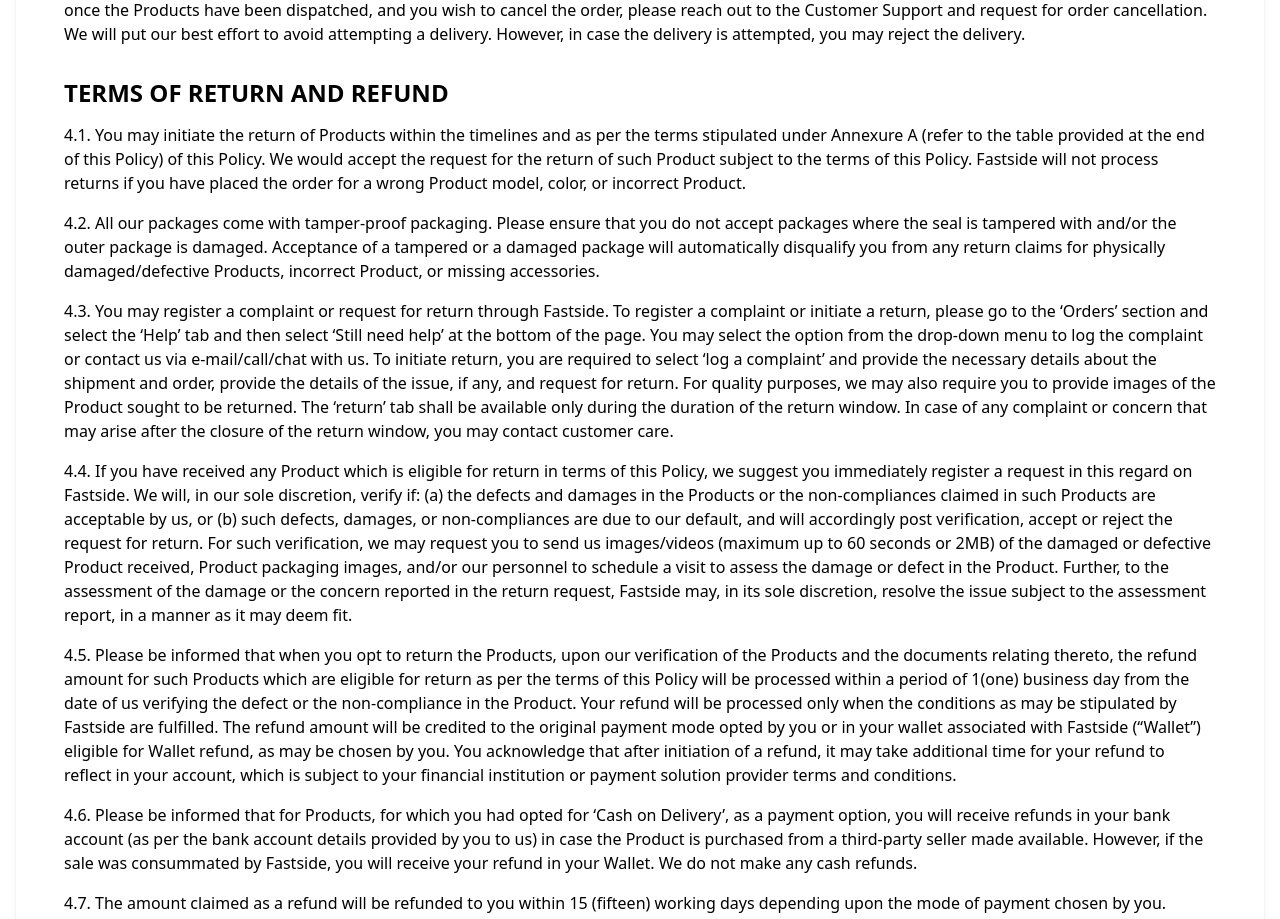
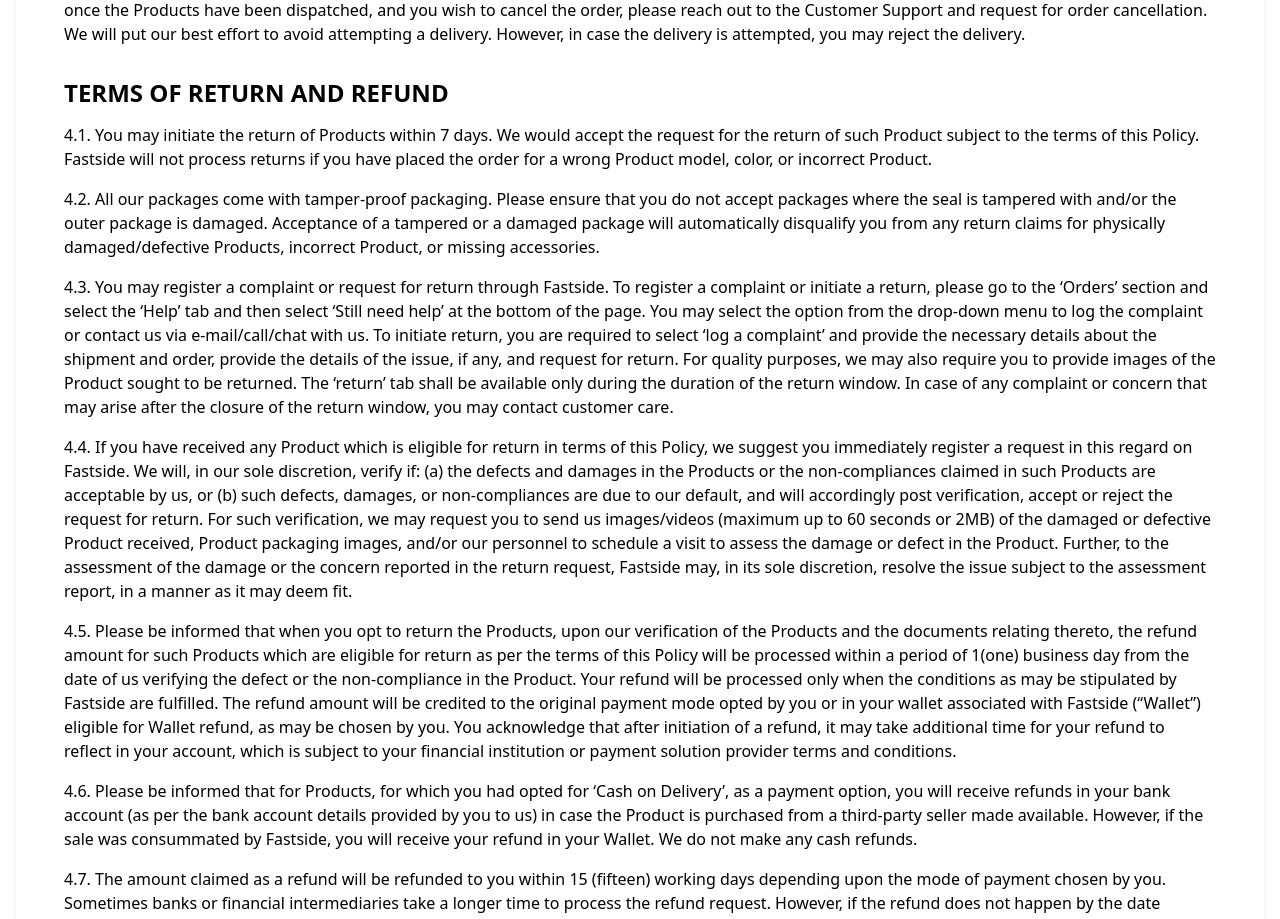
Before and after one commit to shoaibsolanki/Fastside-Vercle, a Next.js app: page /returnpolicy in a window 1280 px wide. Shown: the part 940-1859 px from the top of the page. Built offline with nearby package versions, Linux system fonts and the light colour scheme; no server answers.

Commit message:
policy changes

```diff
--- a/app/Cart/page.js
+++ b/app/Cart/page.js
@@ -178,6 +178,11 @@
       setLoading(false);
     }
   }, [cart]);
+  useEffect(() => {
+    if (cart.length === 0) {
+      setLoading(false);
+    }
+  }, [cart]);
 
   const handleProceedToCheckout = () => {
     if (userId) {
@@ -339,7 +344,7 @@
           height={200}
           width={200}
           alt="empty_cart"
-          src="/path/to/emptyCart.jpg"
+          src="/imgs/shopping.png"
         />
         <h2 className="text-4xl font-semibold text-primary">
           Your cart is empty
--- a/app/about/CancellationReturnPolicy.js
+++ b/app/about/CancellationReturnPolicy.js
@@ -76,6 +76,9 @@
           <h2 className="text-2xl font-semibold mb-4">
             TERMS OF RETURN AND REFUND
           </h2>
+          <p className="mb-4">
+            4.1 You may initiate the return of Products within 7 days. We would accept the request for the return of such Product subject to the terms of this Policy. Fastside will not process returns if you have placed the order for a wrong Product model, color, or incorrect Product.
+          </p>
           <p className="mb-4">
             4.1. You may initiate the return of Products within the timelines
             and as per the terms stipulated under Annexure A (refer to the table
@@ -158,6 +161,7 @@
             happen by the date advised, you may contact us, and we will gladly
             help you.
           </p>
+
           <p className="mb-4">
             CUSTOMER SUPPORT TEAM:
             <br />
--- a/app/returnpolicy/page.js
+++ b/app/returnpolicy/page.js
@@ -77,12 +77,11 @@
             TERMS OF RETURN AND REFUND
           </h2>
           <p className="mb-4">
-            4.1. You may initiate the return of Products within the timelines
-            and as per the terms stipulated under Annexure A (refer to the table
-            provided at the end of this Policy) of this Policy. We would accept
-            the request for the return of such Product subject to the terms of
-            this Policy. Fastside will not process returns if you have placed
-            the order for a wrong Product model, color, or incorrect Product.
+            4.1. You may initiate the return of Products within 7 days. We would
+            accept the request for the return of such Product subject to the
+            terms of this Policy. Fastside will not process returns if you have
+            placed the order for a wrong Product model, color, or
+            incorrect Product.
           </p>
           <p className="mb-4">
             4.2. All our packages come with tamper-proof packaging. Please
```
